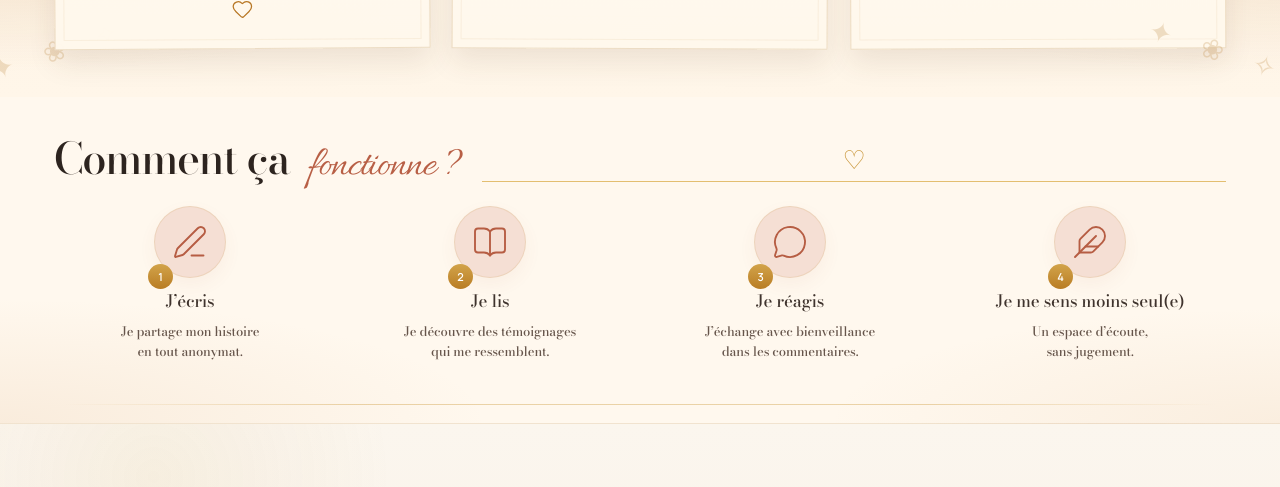
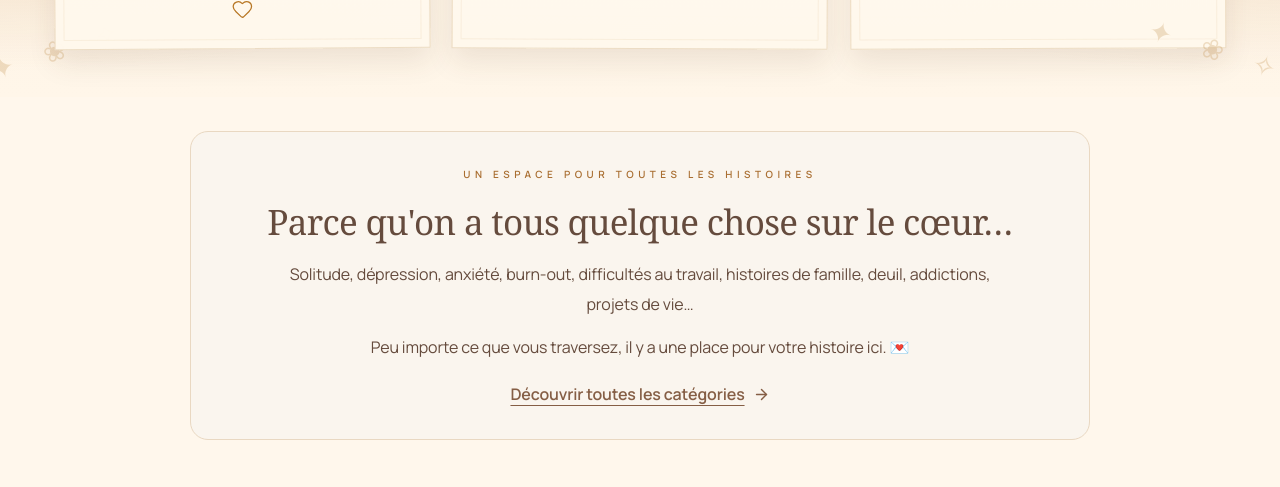
Before and after one commit to njyw4z5df6-debug/les-courriers-du-coeur, a React (Vite) app: page / in a window 1280 px wide. Shown: the part 1080-1567 px from the top of the page. Built offline with nearby package versions, Linux system fonts and the light colour scheme; no server answers; the database is empty.

Commit message:
Clarify inclusive scope of Courriers du Coeur on homepage

```diff
--- a/src/pages/HomePage.tsx
+++ b/src/pages/HomePage.tsx
@@ -44,6 +44,14 @@ export function HomePage() {
         </div>
       </section>
 
+      <section aria-labelledby="cdc-welcome-title" style={{maxWidth: 900, margin: '34px auto 58px', padding: '34px 26px', textAlign: 'center', background: '#faf5ee', border: '1px solid #e9d8c2', borderRadius: 18}}>
+        <p className="cdc-eyebrow">UN ESPACE POUR TOUTES LES HISTOIRES</p>
+        <h2 id="cdc-welcome-title" style={{fontFamily: 'Georgia, serif', fontWeight: 400, fontSize: 'clamp(23px, 3.5vw, 35px)', lineHeight: 1.3, margin: '10px 0 16px', color: '#654b3d'}}>Parce qu'on a tous quelque chose sur le cœur…</h2>
+        <p style={{fontSize: 16, lineHeight: 1.85, maxWidth: 710, margin: '0 auto 14px', color: '#654b3d'}}>Solitude, dépression, anxiété, burn-out, difficultés au travail, histoires de famille, deuil, addictions, projets de vie…</p>
+        <p style={{fontSize: 16, lineHeight: 1.75, maxWidth: 680, margin: '0 auto 22px', color: '#654b3d'}}>Peu importe ce que vous traversez, il y a une place pour votre histoire ici. 💌</p>
+        <a href="/#categories" style={{display: 'inline-flex', alignItems: 'center', gap: 8, color: '#855e45', fontWeight: 600, textDecoration: 'underline', textUnderlineOffset: 5}}>Découvrir toutes les catégories <ArrowRight size={17} /></a>
+      </section>
+
       <section className="cdc-how" id="histoire">
         <div className="cdc-title-row"><h2>Comment ça <em>fonctionne ?</em></h2><span className="cdc-gold-line">♡</span></div>
         <div className="cdc-how-grid">
```
